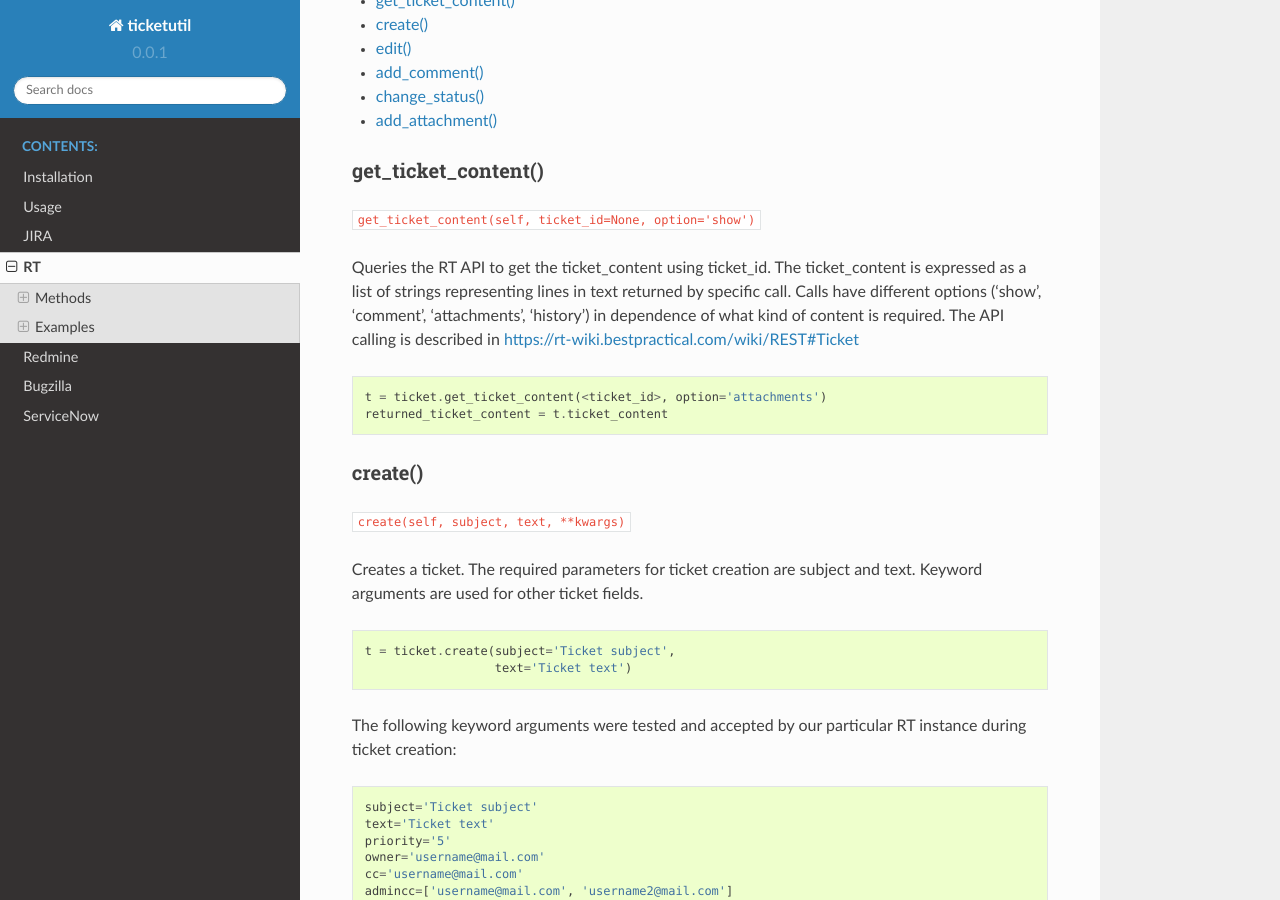
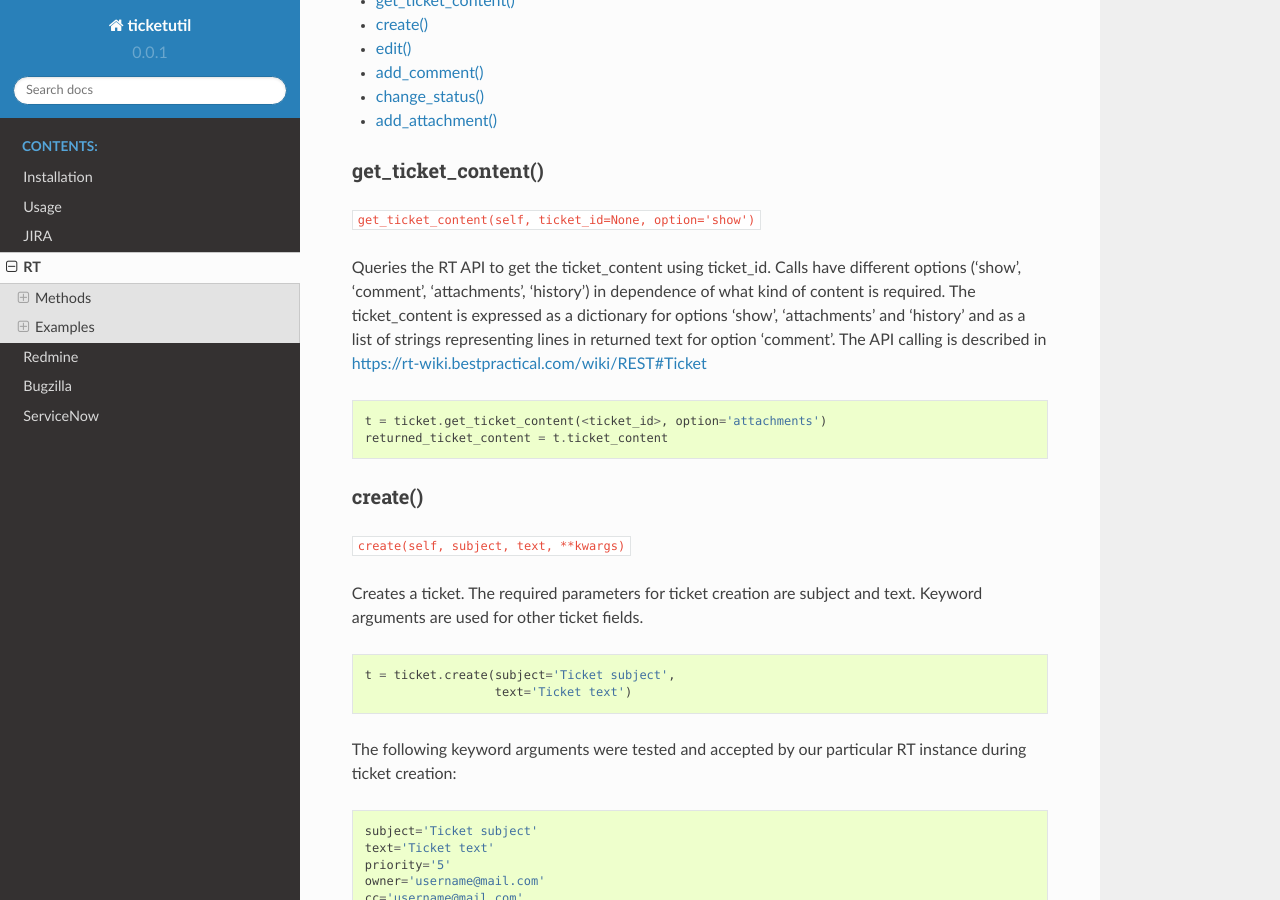
Before and after one commit to dmranck/ticketutil, a Sphinx documentation site: the page built from read-the-docs/source/rt.rst, in a window 1280 px wide and 900 px high, scrolled down 443 px. Built offline with Sphinx 7.4.7 and the Read the Docs theme 2.0.0, drawn with Linux system fonts in a browser that asks for light colours.

Commit message:
Add documentation updates

```diff
--- a/read-the-docs/source/Usage.rst
+++ b/read-the-docs/source/Usage.rst
@@ -101,6 +101,5 @@ URL of the ticket. An example is below.
 .. note::
 
     For all ticketing tools the user-accessible methods return a ``ticket_content``
-    field, which contains a json representation of the current ticket's content with
-    exception of RT returning list of strings.
+    field, which contains a json representation of the current ticket's content.
     Access this data with ``t.ticket_content``.
--- a/read-the-docs/source/rt.rst
+++ b/read-the-docs/source/rt.rst
@@ -29,11 +29,12 @@ get_ticket_content()
 
 ``get_ticket_content(self, ticket_id=None, option='show')``
 
-Queries the RT API to get the ticket_content using ticket_id. The
-ticket_content is expressed as a list of strings representing lines
-in text returned by specific call. Calls have different options ('show',
-'comment', 'attachments', 'history') in dependence of what kind of
-content is required. The API calling is described in
+Queries the RT API to get the ticket_content using ticket_id. Calls
+have different options ('show', 'comment', 'attachments', 'history')
+in dependence of what kind of content is required. The ticket_content
+is expressed as a dictionary for options 'show', 'attachments' and
+'history' and as a list of strings representing lines in returned text
+for option 'comment'. The API calling is described in
 https://rt-wiki.bestpractical.com/wiki/REST#Ticket
 
 .. code:: python
```
Also changed, not shown: 1 other file.
